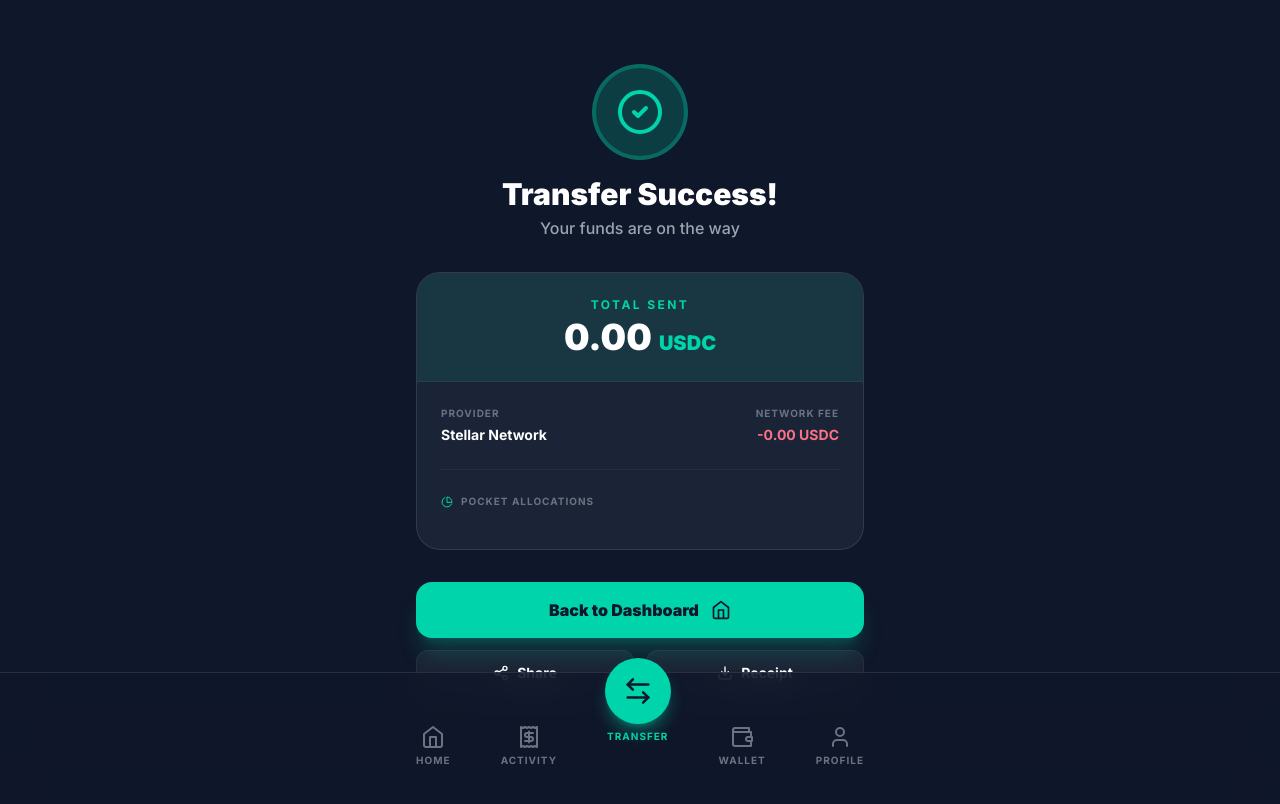
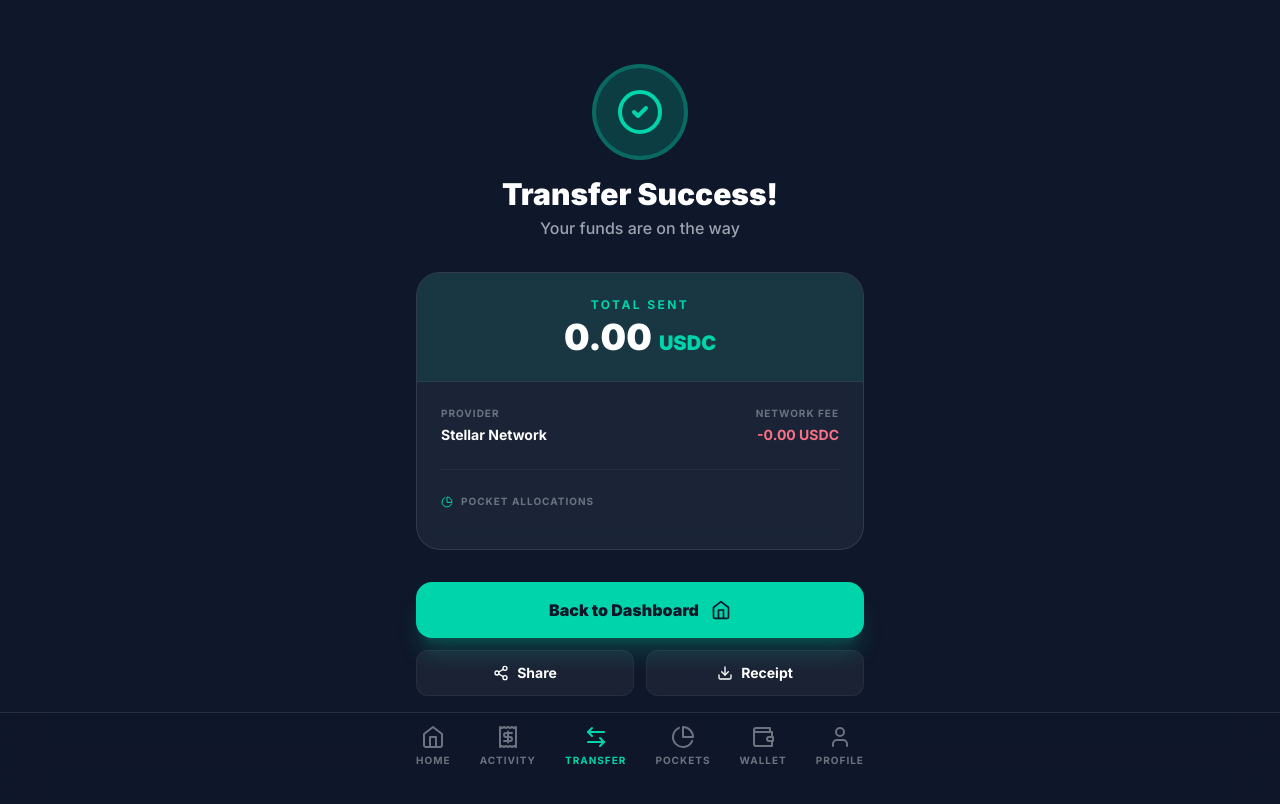
Before and after one commit to Jaey2003/KaChing, a Next.js app in the folder frontend/: page /success in a window 1280 px wide. Shown: the top 804 px of the page. Built offline with nearby package versions, Linux system fonts and the light colour scheme.

Commit message:
feat: implement main dashboard layout with wallet connectivity and pocket progress visualization

```diff
--- a/frontend/app/page.tsx
+++ b/frontend/app/page.tsx
@@ -8,6 +8,7 @@ import WalletConnect from '@/components/WalletConnect';
 import SendForm from '@/components/SendForm';
 import Dashboard from '@/components/Dashboard';
 import Activity from '@/components/Activity';
+import PocketsView from '@/components/PocketsView';
 import Navigation from '@/components/Navigation';
 
 export default function Home() {
@@ -65,6 +66,7 @@ export default function Home() {
     <main className="min-h-screen bg-dark text-white p-6 pb-32">
       <div className="max-w-md mx-auto">
         {activeTab === 'home' && <Dashboard />}
+        {activeTab === 'pockets' && <PocketsView />}
 
         {activeTab === 'transfer' && (
           <div className="flex flex-col min-h-[calc(100vh-200px)]">
--- a/frontend/components/Dashboard.tsx
+++ b/frontend/components/Dashboard.tsx
@@ -71,7 +71,14 @@ export default function Dashboard() {
       <div className="space-y-4">
         <div className="flex justify-between items-center px-1">
           <h2 className="text-lg font-bold text-white tracking-tight">Pocket Progress</h2>
-          <button className="text-primary text-xs font-bold hover:underline">Manage All</button>
+          <button
+            onClick={() => {
+              window.dispatchEvent(new CustomEvent('change-tab', { detail: 'pockets' }));
+            }}
+            className="text-primary text-xs font-bold hover:underline"
+          >
+            Manage All
+          </button>
         </div>
         <div className="grid gap-4">
           {pockets.map((pocket) => (
--- a/frontend/components/Navigation.tsx
+++ b/frontend/components/Navigation.tsx
@@ -1,6 +1,6 @@
 'use client';
 
-import { Home, Receipt, ArrowLeftRight, Wallet, User } from 'lucide-react';
+import { Home, Receipt, ArrowLeftRight, PieChart, Wallet, User } from 'lucide-react';
 
 interface NavigationProps {
   activeTab: string;
@@ -11,40 +11,18 @@ export default function Navigation({ activeTab, onTabChange }: NavigationProps)
   const tabs = [
     { id: 'home', label: 'HOME', icon: Home },
     { id: 'activity', label: 'ACTIVITY', icon: Receipt },
-    { id: 'transfer', label: 'TRANSFER', icon: ArrowLeftRight, center: true },
+    { id: 'transfer', label: 'TRANSFER', icon: ArrowLeftRight },
+    { id: 'pockets', label: 'POCKETS', icon: PieChart },
     { id: 'wallet', label: 'WALLET', icon: Wallet },
     { id: 'profile', label: 'PROFILE', icon: User },
   ];
 
   return (
     <nav className="fixed bottom-0 left-0 right-0 bg-dark/80 backdrop-blur-lg border-t border-white/10 px-6 py-3 pb-8 z-50">
-      <div className="max-w-md mx-auto flex justify-between items-end">
+      <div className="max-w-md mx-auto flex justify-between items-center">
         {tabs.map((tab) => {
           const Icon = tab.icon;
           const isActive = activeTab === tab.id;
-
-          if (tab.center) {
-            return (
-              <button
-                key={tab.id}
-                onClick={() => onTabChange(tab.id)}
-                className="relative -top-6 flex flex-col items-center group"
-              >
-                <div className={`p-4 rounded-full transition-all duration-300 ${
-                  isActive
-                    ? 'bg-primary text-dark scale-110 shadow-lg shadow-primary/40'
-                    : 'bg-primary/20 text-primary hover:bg-primary/30'
-                }`}>
-                  <Icon size={28} />
-                </div>
-                <span className={`text-[10px] font-bold mt-2 tracking-widest ${
-                  isActive ? 'text-primary' : 'text-gray-500'
-                }`}>
-                  {tab.label}
-                </span>
-              </button>
-            );
-          }
 
           return (
             <button
--- /dev/null
+++ b/frontend/components/PocketsView.tsx
@@ -0,0 +1,40 @@
+'use client';
+
+import PocketCard from './PocketCard';
+import { PieChart, Plus } from 'lucide-react';
+
+export default function PocketsView() {
+  const pockets = [
+    { name: 'tuition', balance: 450.00, goal: 1000, color: 'bg-blue-500/20 text-blue-400' },
+    { name: 'savings', balance: 120.50, goal: 500, color: 'bg-emerald-500/20 text-emerald-400' },
+    { name: 'medical', balance: 85.00, goal: 200, color: 'bg-rose-500/20 text-rose-400' },
+    { name: 'vacation', balance: 0.00, goal: 1500, color: 'bg-amber-500/20 text-amber-400' },
+  ];
+
+  return (
+    <div className="space-y-6">
+      <div className="flex justify-between items-center">
+        <h1 className="text-2xl font-bold flex items-center gap-2">
+          <PieChart className="text-primary" /> My Pockets
+        </h1>
+        <button className="p-2 bg-primary/10 text-primary rounded-full hover:bg-primary/20 transition">
+          <Plus size={24} />
+        </button>
+      </div>
+
+      <div className="grid gap-4">
+        {pockets.map((pocket) => (
+          <PocketCard key={pocket.name} {...pocket} />
+        ))}
+      </div>
+
+      <div className="p-6 glass rounded-3xl border border-dashed border-white/10 flex flex-col items-center justify-center text-center space-y-2">
+        <div className="w-12 h-12 rounded-full bg-white/5 flex items-center justify-center text-gray-500">
+          <Plus size={24} />
+        </div>
+        <h3 className="font-bold text-gray-300">Create New Pocket</h3>
+        <p className="text-xs text-gray-500">Start saving for a specific goal today.</p>
+      </div>
+    </div>
+  );
+}
```
